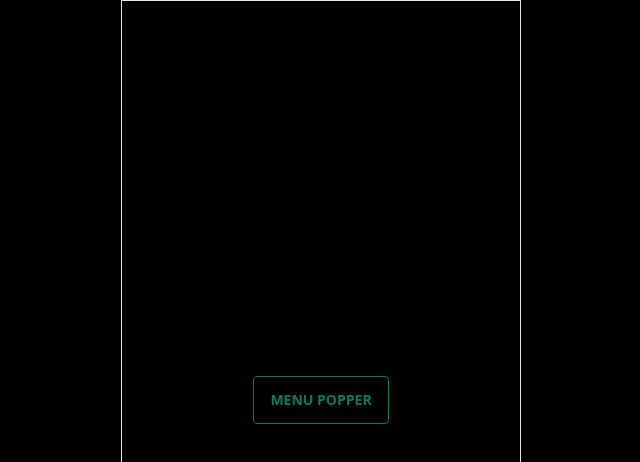
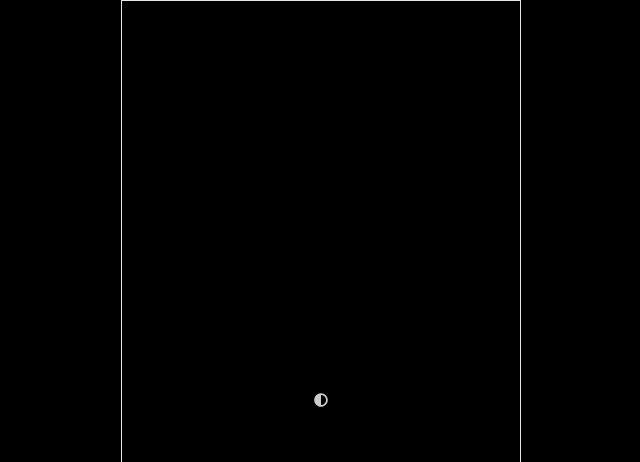
Before and after one commit to Napigo-HomeTech/napigo-finance-client, a React (Create React App) app: page / in a window 1280 px wide. Shown: the top 462 px of the page, without its empty margins (319-959 px from the left). Built offline with nearby package versions, Linux system fonts and the light colour scheme.

Commit message:
Using renderProps strategy for building Popper

```diff
--- a/src/App.tsx
+++ b/src/App.tsx
@@ -11,6 +11,7 @@ import {
   Toggle,
   MenuPopper,
 } from "components/element";
+import { FaAdjust } from "react-icons/fa";
 
 const myOptions = [
   {
@@ -27,7 +28,11 @@ function App() {
     <div className="flex flex-col gap-4 w-[400px] mx-auto h-screen items-center justify-center border p-3">
       {/* <Button text="Hello World" variant="block" />
       <AvatarButton ringColor="primary" size="sm" /> */}
-      <MenuPopper />
+      <MenuPopper
+        renderToggler={() => (
+          <Button size="md" color="ghost" variant="square" renderIcon={() => <FaAdjust />} />
+        )}
+      />
       {/* <Avatar withRing={false} size="2xl" />
       <Checkbox label="Please Login" color="accent" />
       <InputSelect placeholder="Help me" options={myOptions} defaultSelected={myOptions[0]} />
--- a/src/components/element/popper/MenuPopper.tsx
+++ b/src/components/element/popper/MenuPopper.tsx
@@ -1,15 +1,22 @@
-import React from "react";
+import React, { ReactElement } from "react";
 import { Menu } from "@headlessui/react";
 import { Button } from "../button/Button";
 import { FaBed, FaSalesforce } from "react-icons/fa";
 
-type MenuPopperProps = {};
+type MenuPopperProps = {
+  renderToggler?: () => ReactElement;
+};
 export const MenuPopper: React.FC<MenuPopperProps> = (props) => {
+  const { renderToggler } = props;
   return (
     <Menu as="div" className={"relative"}>
       <div>
         <Menu.Button>
-          <Button id="menu popper" role={"menubar"} text="Menu Popper" color="primary" outline />
+          {renderToggler ? (
+            <>{renderToggler()}</>
+          ) : (
+            <Button text="Menu Popper" color="primary" outline />
+          )}
         </Menu.Button>
       </div>
 
```
